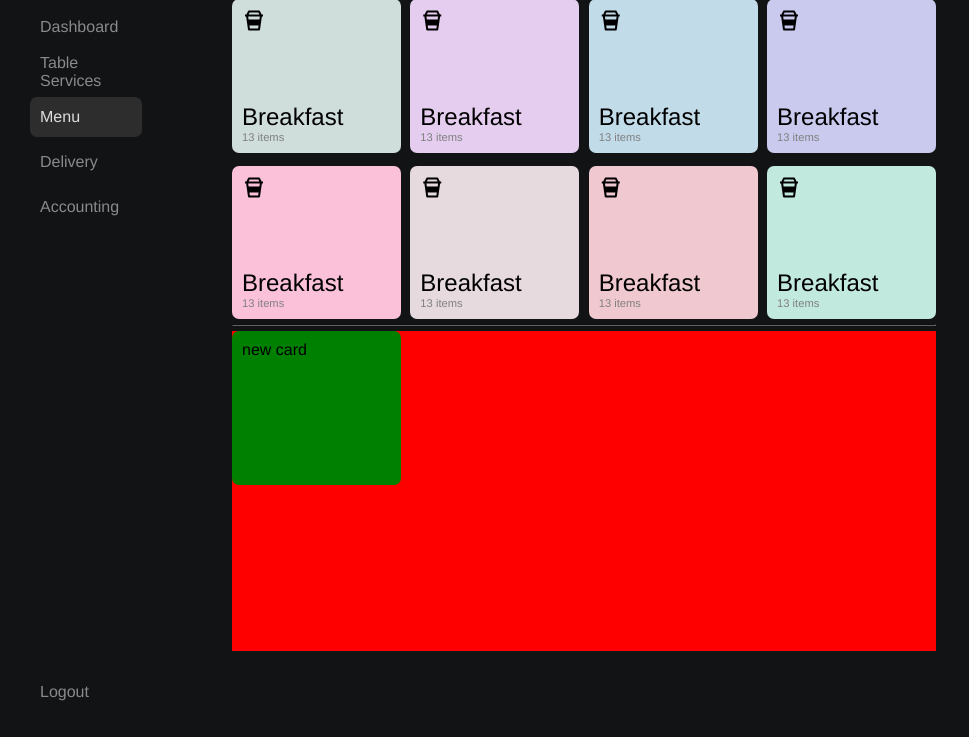
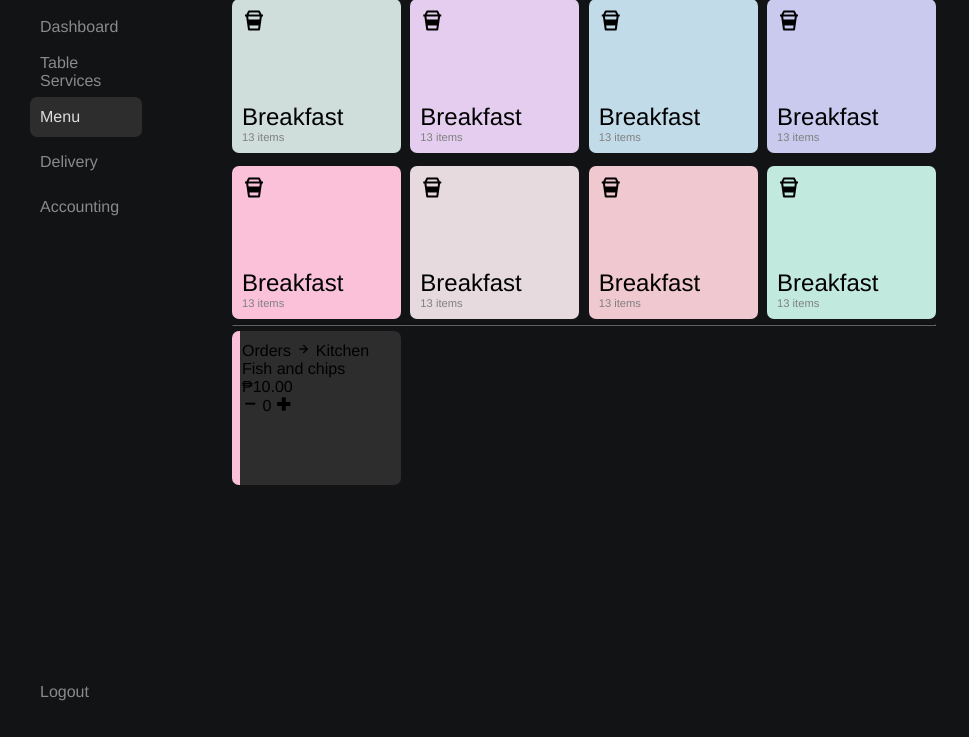
Before and after one commit to JhonLaden/ice-cream-repo, a PHP site: page /menu/menu.php in a window 1280 px wide. Shown: the part 63-800 px from the top of the page, without its empty margins (0-969 px from the left). Run offline with PHP 8.4, Linux system fonts and the light colour scheme.

Commit message:
new card
inserting card with absolute background

```diff
--- a/css/home.css
+++ b/css/home.css
@@ -155,12 +155,11 @@ a{
     padding: 10px;
     display: flex;
     flex-direction: column;
-}
-.menu .menu-body .menu-items .card,
-.menu .menu-body .sorting-cards .card{
-
     border-radius: 7px;
 
+}
+
+.menu .menu-body .sorting-cards .card{
     justify-content: space-between;
 }
 
@@ -189,9 +188,26 @@ a{
 .menu .menu-body .menu-items{
     height: 40vh;
     width: 100%;
-    background-color: red;
+
 }
 
 .menu .menu-body .menu-items .card{
-    background-color: green;
+    position: relative;
+    overflow: hidden;
+    background: var(--dark-light);
+
 }
+
+.menu .menu-body .menu-items .card:before{
+    content: "";
+    position: absolute;
+    height: 100%;
+    width: 5%;
+    top: 0;
+    left: 0;
+    background-color: #fac1d9;
+}
+
+.menu .menu-body .menu-items .card .minus-plus .minus-icon{
+    font-weight: 900;
+}
--- a/menu/menu.php
+++ b/menu/menu.php
@@ -94,7 +94,24 @@
         <hr class = "divider">
         <div class="menu-items">
             <div class="card">
-                new card
+                <div class="card-header">
+                    <span> Orders
+                    <i class='bx bx-right-arrow-alt'></i> Kitchen <span>
+                </div>
+                <div class="card-body">
+                    <div class="card-title">
+                        <span class = "brand">Fish and chips</span>
+                        <span class = "value">₱10.00</span>
+                    </div>
+
+                </div>
+                <div class="card-footer">
+                    <span class = "minus-plus">
+                        <i class='bx bx-minus minus-icon'></i>
+                        0
+                        <i class='bx bx-plus-medical icon'></i>
+                    </span>
+                </div>
             </div>
         </div>
         </div>
```
